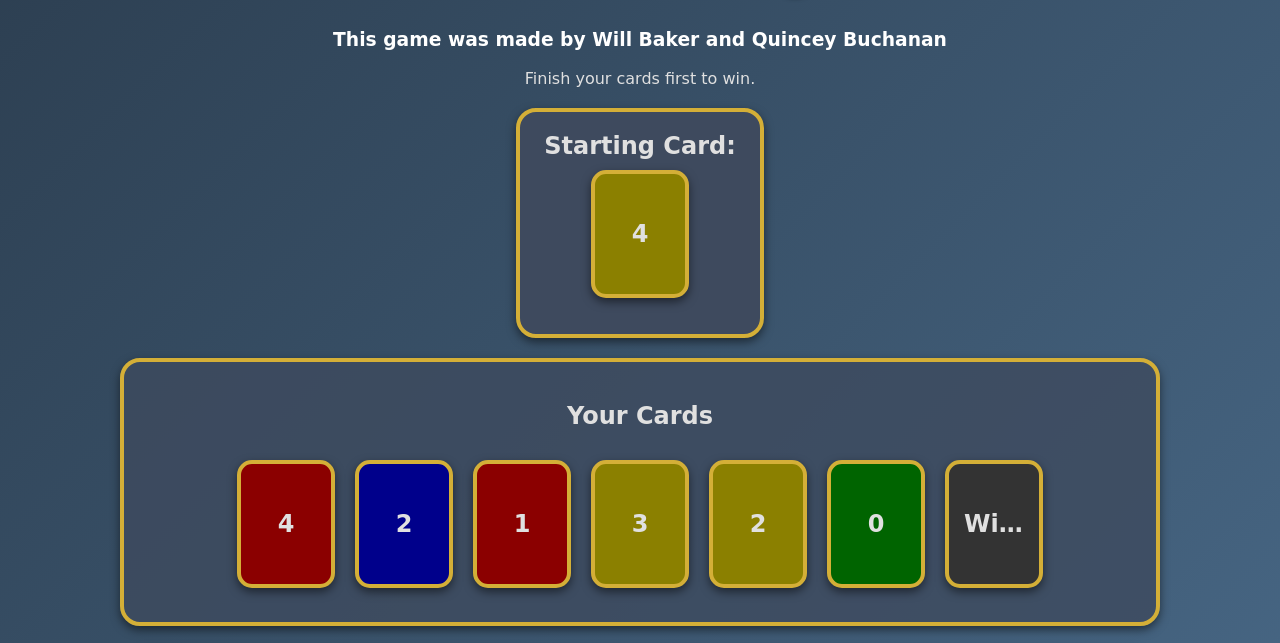
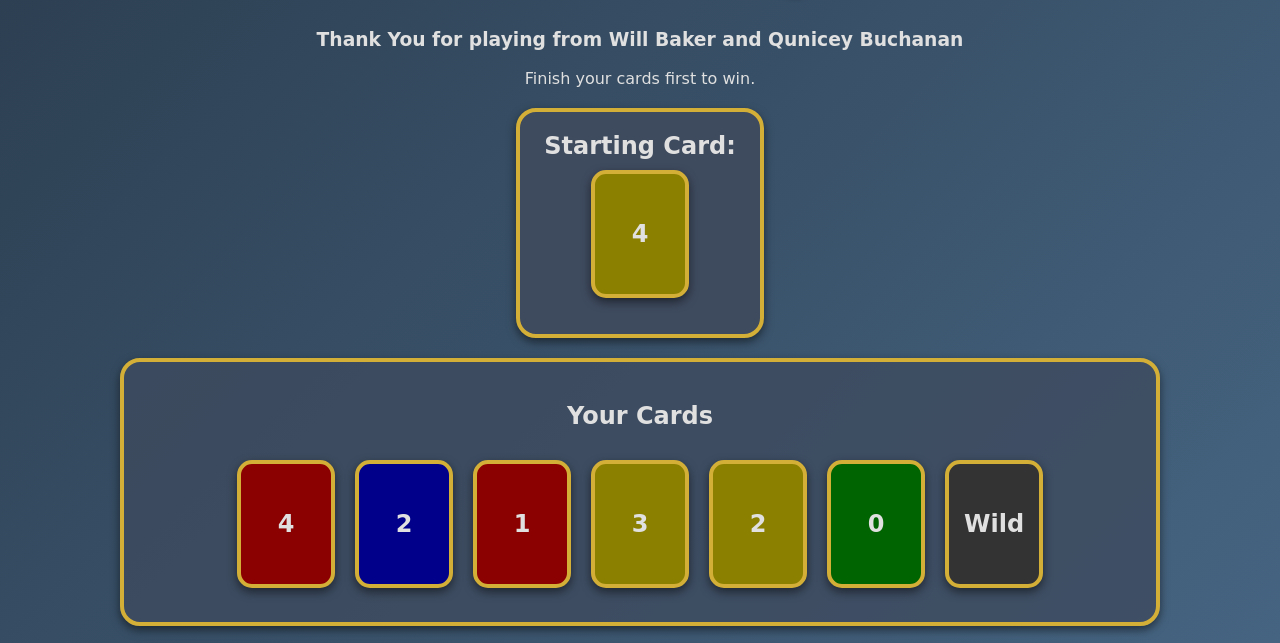
Before and after one commit to Atmosphere-Studios/Atmosphere-Studios.github.io, a plain HTML site: page index.html in a window 1280 px wide. Shown: the part 111-754 px from the top of the page. Drawn offline with Linux system fonts and the light colour scheme; a web font is replaced by a local one.

Commit message:
index.html update 3

```diff
--- a/index.html
+++ b/index.html
@@ -54,7 +54,6 @@
             border: 4px solid #d4af37;
             border-radius: 15px;
             cursor: pointer;
-            font-size: 1.5rem;
             font-weight: bold;
             box-shadow: 0 4px 10px rgba(0, 0, 0, 0.5);
             transition: transform 0.2s, box-shadow 0.2s;
@@ -65,7 +64,6 @@
             color: #e0e0e0;
             overflow: hidden;
             white-space: nowrap;
-            text-overflow: ellipsis;
         }
 
         .card.RED {
@@ -196,7 +194,7 @@
 </head>
 <body>
     <h1>Welcome to Viking UNO!</h1>
-    <h3 style="color: white;">This game was made by Will Baker and Quincey Buchanan</h3>
+    <h3>Thank You for playing from Will Baker and Qunicey Buchanan</h3>
     <p>Finish your cards first to win.</p>
 
     <div class="top-card fade-in" id="top-card">
@@ -349,12 +347,22 @@
                 const cardDiv = document.createElement('div');
                 cardDiv.className = `card ${card.getColorClass()}`;
                 cardDiv.textContent = card.getDisplayText();
+                adjustFontSize(cardDiv); // Adjust font size based on text length
                 cardDiv.onclick = () => playCard(index);
                 playerCardsDiv.appendChild(cardDiv);
             });
 
             if (turn === 'PC') {
                 setTimeout(pcTurn, 1000);
+            }
+        }
+
+        function adjustFontSize(cardDiv) {
+            const textLength = cardDiv.textContent.length;
+            if (textLength > 4) {
+                cardDiv.style.fontSize = '1rem'; // Smaller font for longer text
+            } else {
+                cardDiv.style.fontSize = '1.5rem'; // Larger font for shorter text
             }
         }
 
```
